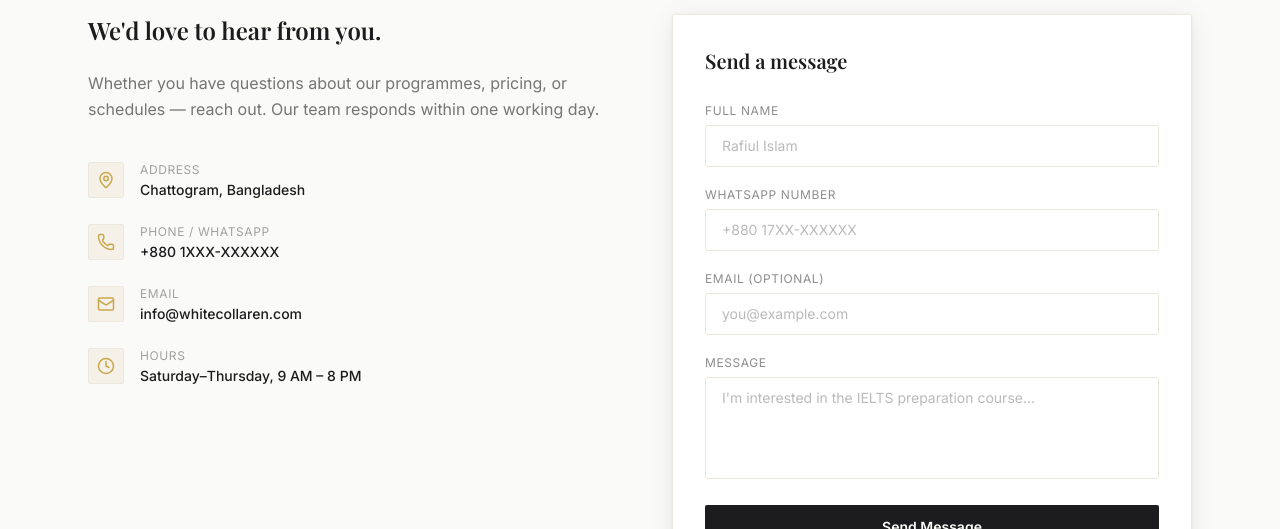
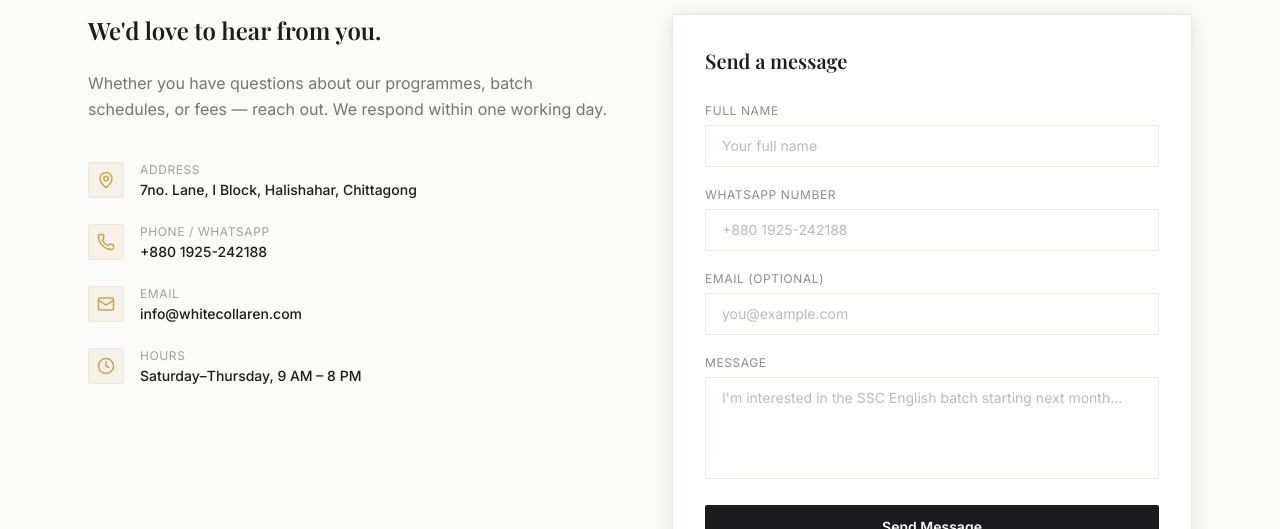
Before and after one commit to taw-ssif26/WhiteCollar, a Next.js app in the folder frontend/: page /contact in a window 1280 px wide. Shown: the part 395-924 px from the top of the page. Built offline with nearby package versions, Linux system fonts and the light colour scheme; no server answers; a web font is replaced by a local one.

Commit message:
Update page.tsx

```diff
--- a/frontend/app/(public)/contact/page.tsx
+++ b/frontend/app/(public)/contact/page.tsx
@@ -2,20 +2,35 @@
 
 import { useState } from "react";
 import { MapPin, Phone, Mail, Clock, CheckCircle } from "lucide-react";
+import { api } from "@/lib/api";
 
 export default function ContactPage() {
   const [form, setForm] = useState({ name: "", phone: "", email: "", message: "" });
   const [submitted, setSubmitted] = useState(false);
+  const [loading, setLoading] = useState(false);
+  const [error, setError] = useState("");
 
-  const handleSubmit = (e: React.FormEvent) => {
+  const handleSubmit = async (e: React.FormEvent) => {
     e.preventDefault();
-    // In production: POST to your backend or a form service like Formspree
-    setSubmitted(true);
+    setError("");
+    setLoading(true);
+    try {
+      await api.post("/public/enquiry", {
+        name: form.name,
+        phone: form.phone,
+        email: form.email || undefined,
+        message: form.message,
+      });
+      setSubmitted(true);
+    } catch (err: any) {
+      setError(err.response?.data?.detail || "Something went wrong. Please try again.");
+    } finally {
+      setLoading(false);
+    }
   };
 
   return (
     <div className="bg-ivory pt-16">
-      {/* Header */}
       <section className="bg-charcoal py-20">
         <div className="max-w-6xl mx-auto px-6">
           <p className="text-gold text-xs tracking-[0.3em] uppercase font-medium mb-4">Contact</p>
@@ -26,20 +41,15 @@ export default function ContactPage() {
 
       <section className="max-w-6xl mx-auto px-6 py-20">
         <div className="grid grid-cols-1 lg:grid-cols-2 gap-16">
-          {/* Info */}
           <div>
-            <h2 className="font-serif text-charcoal text-2xl font-semibold mb-6">
-              We'd love to hear from you.
-            </h2>
+            <h2 className="font-serif text-charcoal text-2xl font-semibold mb-6">We'd love to hear from you.</h2>
             <p className="text-charcoal/60 leading-relaxed mb-10">
-              Whether you have questions about our programmes, pricing, or schedules —
-              reach out. Our team responds within one working day.
+              Whether you have questions about our programmes, batch schedules, or fees — reach out. We respond within one working day.
             </p>
-
             <div className="flex flex-col gap-6">
               {[
-                { icon: <MapPin size={18} className="text-gold" />, label: "Address", value: "Chattogram, Bangladesh" },
-                { icon: <Phone size={18} className="text-gold" />, label: "Phone / WhatsApp", value: "+880 1XXX-XXXXXX" },
+                { icon: <MapPin size={18} className="text-gold" />, label: "Address", value: "7no. Lane, I Block, Halishahar, Chittagong" },
+                { icon: <Phone size={18} className="text-gold" />, label: "Phone / WhatsApp", value: "+880 1925-242188" },
                 { icon: <Mail size={18} className="text-gold" />, label: "Email", value: "info@whitecollaren.com" },
                 { icon: <Clock size={18} className="text-gold" />, label: "Hours", value: "Saturday–Thursday, 9 AM – 8 PM" },
               ].map((item) => (
@@ -56,23 +66,19 @@ export default function ContactPage() {
             </div>
           </div>
 
-          {/* Form */}
           <div className="bg-white border border-cream-dark rounded-sm shadow-premium p-8">
             {submitted ? (
               <div className="flex flex-col items-center justify-center h-full text-center py-8">
                 <CheckCircle size={48} className="text-gold mb-4" />
                 <h3 className="font-serif text-charcoal text-2xl font-semibold mb-2">Message received</h3>
-                <p className="text-charcoal/60 text-sm">
-                  Thank you for reaching out. We'll respond within one working day.
-                </p>
+                <p className="text-charcoal/60 text-sm">Thank you for reaching out. We'll contact you within one working day.</p>
               </div>
             ) : (
               <form onSubmit={handleSubmit} className="flex flex-col gap-5">
                 <h3 className="font-serif text-charcoal text-xl font-semibold mb-2">Send a message</h3>
-
                 {[
-                  { id: "name", label: "Full Name", type: "text", placeholder: "Rafiul Islam", required: true },
-                  { id: "phone", label: "WhatsApp Number", type: "tel", placeholder: "+880 17XX-XXXXXX", required: true },
+                  { id: "name", label: "Full Name", type: "text", placeholder: "Your full name", required: true },
+                  { id: "phone", label: "WhatsApp Number", type: "tel", placeholder: "+880 1925-242188", required: true },
                   { id: "email", label: "Email (optional)", type: "email", placeholder: "you@example.com", required: false },
                 ].map((field) => (
                   <div key={field.id}>
@@ -90,27 +96,25 @@ export default function ContactPage() {
                     />
                   </div>
                 ))}
-
                 <div>
-                  <label className="block text-xs text-charcoal/50 uppercase tracking-wider mb-1.5" htmlFor="message">
-                    Message
-                  </label>
+                  <label className="block text-xs text-charcoal/50 uppercase tracking-wider mb-1.5" htmlFor="message">Message</label>
                   <textarea
                     id="message"
                     rows={4}
-                    placeholder="I'm interested in the IELTS preparation course..."
+                    placeholder="I'm interested in the SSC English batch starting next month..."
                     required
                     value={form.message}
                     onChange={(e) => setForm({ ...form, message: e.target.value })}
                     className="w-full border border-cream-dark rounded-sm px-4 py-2.5 text-sm text-charcoal placeholder-charcoal/30 focus:outline-none focus:border-gold transition-colors resize-none"
                   />
                 </div>
-
+                {error && <p className="text-red-500 text-xs bg-red-50 border border-red-200 rounded-sm px-3 py-2">{error}</p>}
                 <button
                   type="submit"
-                  className="w-full py-3 bg-charcoal text-ivory text-sm font-semibold rounded-sm hover:bg-gold hover:text-charcoal transition-colors"
+                  disabled={loading}
+                  className="w-full py-3 bg-charcoal text-ivory text-sm font-semibold rounded-sm hover:bg-gold hover:text-charcoal transition-colors disabled:opacity-50 flex items-center justify-center gap-2"
                 >
-                  Send Message
+                  {loading ? <span className="w-4 h-4 border-2 border-current/30 border-t-current rounded-full animate-spin" /> : "Send Message"}
                 </button>
               </form>
             )}
```
